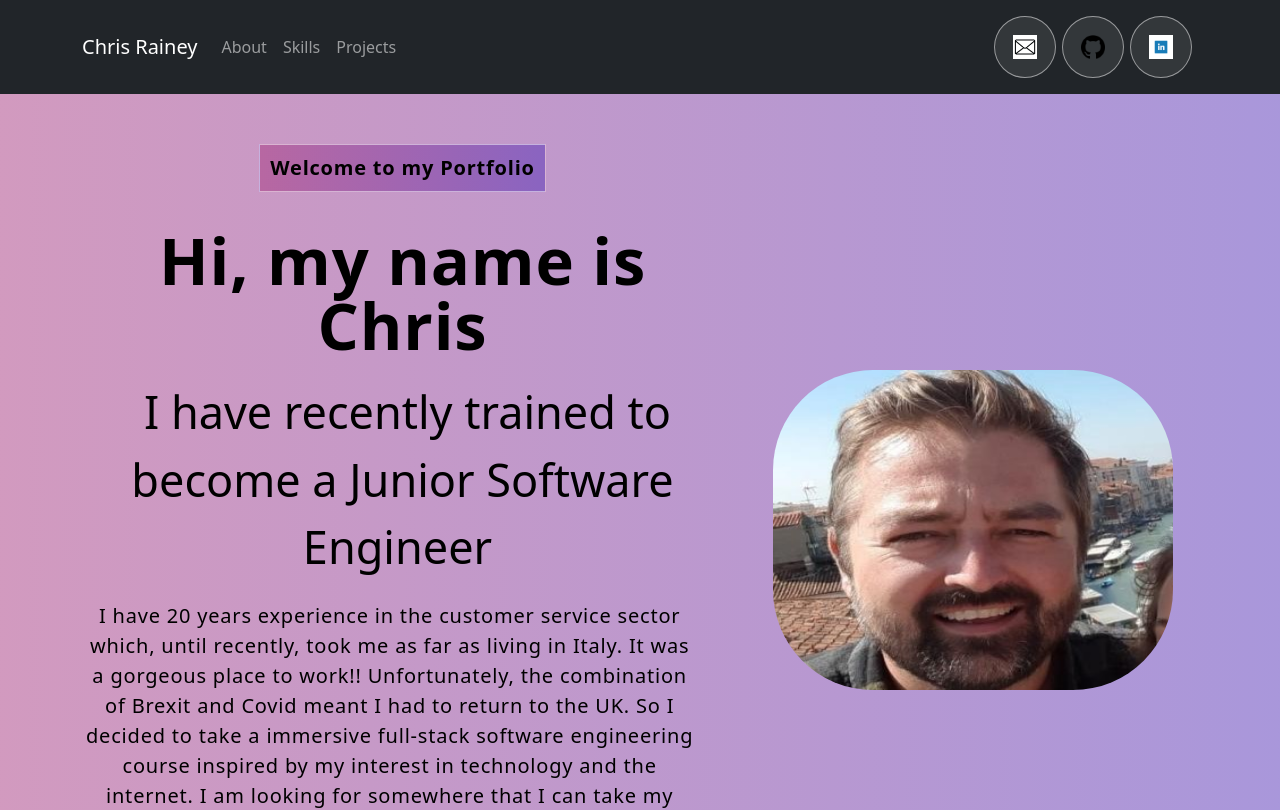
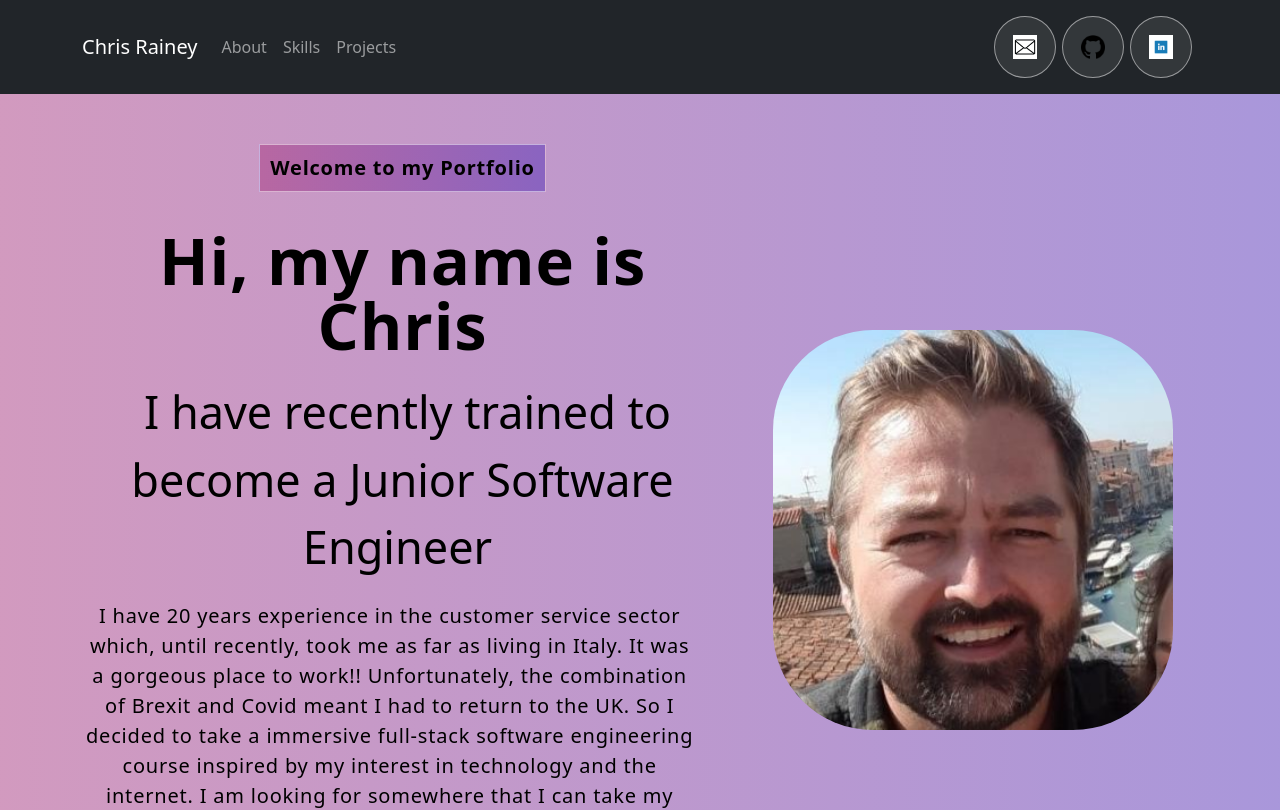
Before and after one commit to chrainey/Portfolio, a React (Create React App) app: page / in a window 1280 px wide. Shown: the top 810 px of the page. Built offline with nearby package versions, Linux system fonts and the light colour scheme.

Commit message:
changed picture widths

```diff
--- a/src/App.css
+++ b/src/App.css
@@ -194,7 +194,7 @@ border-color: transparent;
 .my-image {
   border-radius: 100px;
   width: 400px;
-  height: 40vh;
+  height: 400px;
 }
 
 /* About */
@@ -411,7 +411,7 @@ border-color: transparent;
 
 .card-images {
   width: 100%;
-  height: 35vh;
+  height: 300px;
 }
 
 .row {
```
